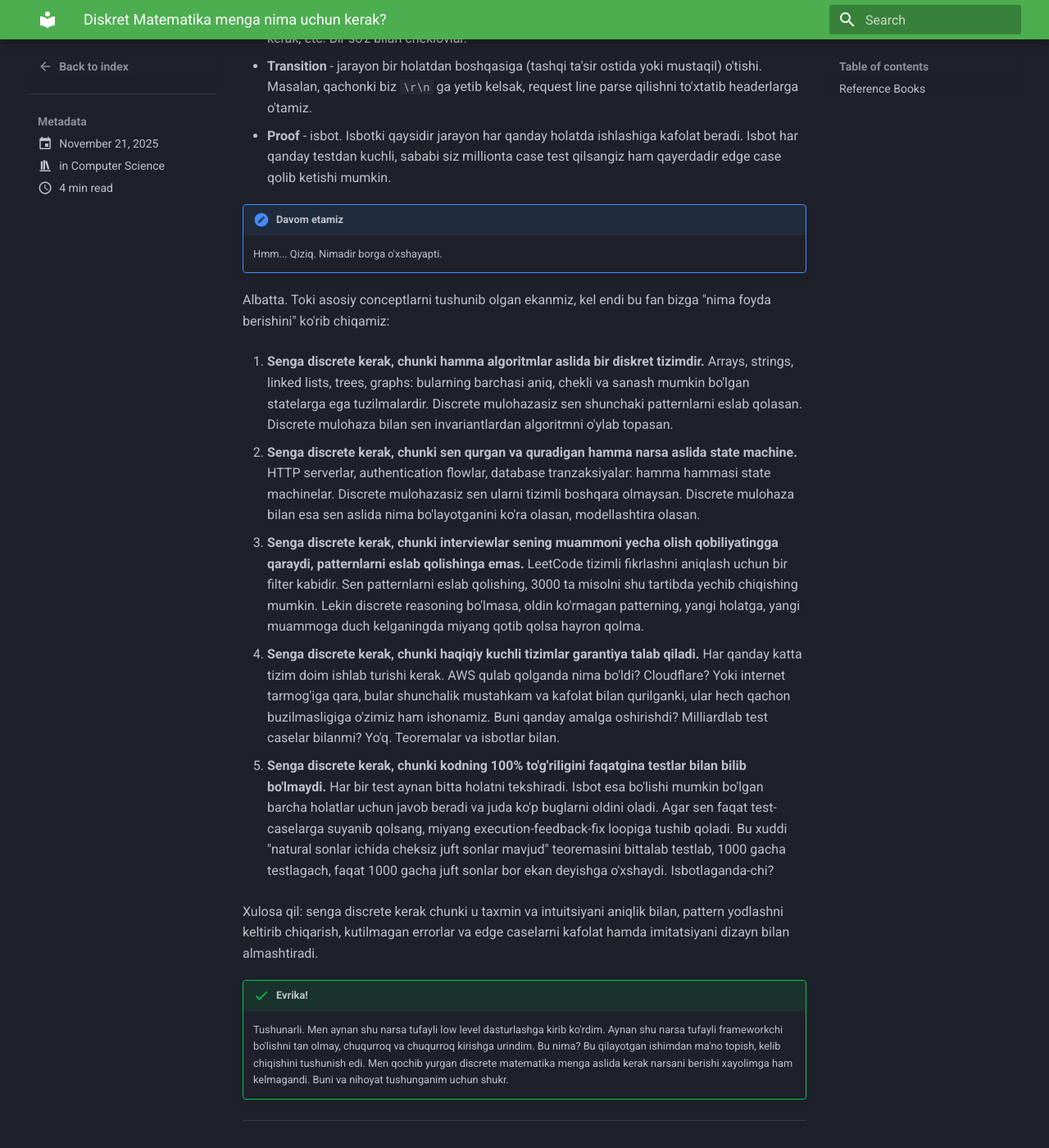
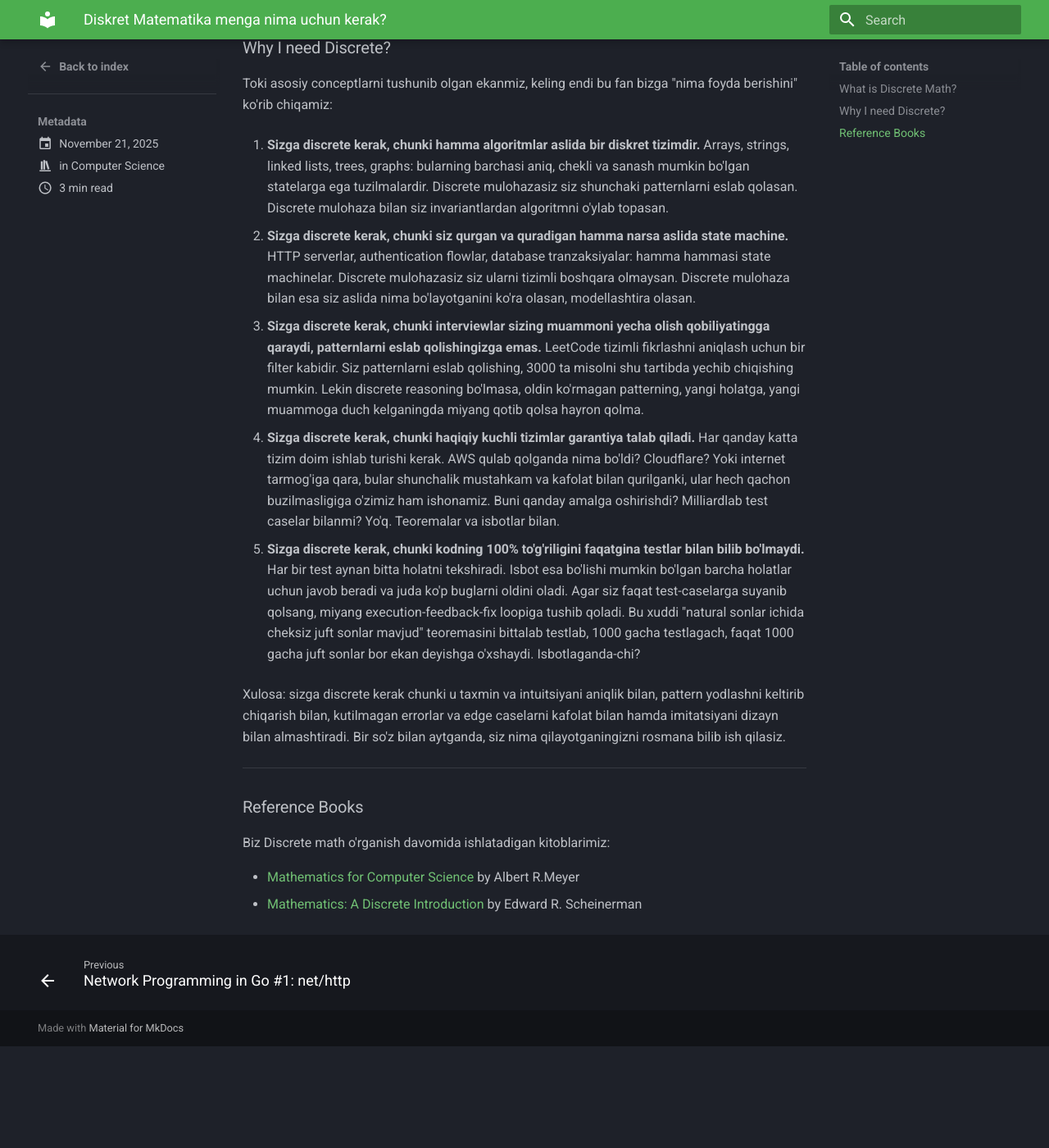
Before and after one commit to Samandar-Komilov/voidpdev, an MkDocs documentation site: the page built from docs/blog/posts/p9_why_discrete_math.md, in a window 1280 px wide and 1400 px high, scrolled down 1146 px. Shown: the whole window at 82% size. Built offline with MkDocs 1.6.1 and Material for MkDocs 9.7.7, drawn with Linux system fonts in a browser that asks for light colours; after the commit the page ends 2422 px from its top, so only the background shows below that; some of the changed text lies outside the part shown.

Commit message:
fix: discrete math post

```diff
--- a/docs/blog/posts/p9_why_discrete_math.md
+++ b/docs/blog/posts/p9_why_discrete_math.md
@@ -12,52 +12,42 @@ Mazkur postda menga diskret matematika nima uchun kerak ekani, nega shunchaki Le
 
 <!-- more -->
 
-!!! question "Discrete Math nima o'zi?"
-    U menga nimaga kerak? Men bir paytlar matematikadan chiqib ketganimda "dasturlash uchun bu integrallarni keragi yo'q, degandim".
+### What is Discrete Math?
 
-Bu savolga javob berishdan oldin aniqlashtirib olaylik: **Matematika nima o'zi?**
-
----
-
-Matematika bu sonlar va shakllarni o'rganuvchi fan. Bu ulkan fan hayotimizda biz o'ylagandan ham ko'proq jabhalarda namoyon bo'ladi. Lekin uni umumlashtirib 2 turga ajratish mumkin: **continuous** va **discrete**.
+Avvalo eslab olaylik, Matematika bu sonlar va shakllarni o'rganuvchi fan. Bu ulkan fan hayotimizda biz o'ylagandan ham ko'proq jabhalarda namoyon bo'ladi. Lekin uni umumlashtirib 2 turga ajratish mumkin: **continuous** va **discrete**.
 
 1. **Continuous** matematikada biz cheksiz bo'laklarga ega, uzluksiz va davomiy propertylarni o'rganamiz. Oddiy misol hammamizning uyimizda bor analog soat - soat, minut va sekund millari uzluksiz ravishda qimirlab turadi. Eng qizig'i ularning aniq state'lari ham yo'q, ya'ni agar eng kichik state sekund desak, undan ham kichikrog'i topiladi: 00:00:00 va 00:00:01 o'rtasida cheksiz kichik statelar mavjud. Bu oqim, bu davomiylik.
 2. **Discrete** matematika esa o'z navbatida raqamli soatga o'xshaydi, unda aniq statelar mavjud. 00:00 va 00:01 o'rtasida aniq 60 ta possible state bor, yarim sekund, 1/314 sekund degan narsalar mavjud emas!
 
-!!! warning "Menga nima foyda?"
-    Xo'p, tushundim. Bularni ko'p o'qiganman, eshitganman. **Lekin bu menga nima foyda beradi?** Qaysidir system muammosiga yaxshiroq yechim bera olamanmi? Interviewlarda yaxshiroq natija ko'rsata olamanmi?
-
-Bu menga nima kerak deyishni bas qil. Savolni o'zgartir: "Qaysi muammolarim faqat discrete bilan hal bo'ladi?". Bu savolga javob berishdan oldin atamalarga biroz to'xtalaman va keyin sabablar ro'yxatini tuzamiz.
+Muammo shundaki, biz doim o'zimizga "Bu menga nimaga kerak?" degan noaniq savol beramiz. Biz buning o'rniga "Discrete qaysi muammolarga yechim bo'ladi?" deb so'rashimiz kerak. Bu savolga javob berishdan oldin esa atamalarga biroz to'xtalamiz va keyin sabablar ro'yxatini tuzamiz.
 
 * **State** - ma'lum jarayonning aniq bir momentdagi holati. Masalan, HTTP requestni parse qilish bilan tushunsak, request kelgan momentdagi state `RequestReceived`, Request Line parse qilingan momentda `ParseRequestLine`, headerlar parse qilinganda `ParseHeader` va body parse qilinganda `BodyParse`. Jarayon yakunlanganda `RequestParsed` yoki agar error bo'lsa `RequestNotParsed`.
 * **Invariant** - jarayonda mavjud barcha statelar uchun rost bo'lishi kerak bo'lgan xususiyat. Masalan, HTTP requestda request line bo'lishi shart, headerlar soni nechtadirdan oshmasligi kerak, etc. Bir so'z bilan cheklovlar.
 * **Transition** - jarayon bir holatdan boshqasiga (tashqi ta'sir ostida yoki mustaqil) o'tishi. Masalan, qachonki biz `\r\n` ga yetib kelsak, request line parse qilishni to'xtatib headerlarga o'tamiz.
 * **Proof** - isbot. Isbotki qaysidir jarayon har qanday holatda ishlashiga kafolat beradi. Isbot har qanday testdan kuchli, sababi siz millionta case test qilsangiz ham qayerdadir edge case qolib ketishi mumkin.
 
-!!! Note "Davom etamiz"
-    Hmm... Qiziq. Nimadir borga o'xshayapti.
+---
 
-Albatta. Toki asosiy conceptlarni tushunib olgan ekanmiz, kel endi bu fan bizga "nima foyda berishini" ko'rib chiqamiz:
+### Why I need Discrete?
 
-1. **Senga discrete kerak, chunki hamma algoritmlar aslida bir diskret tizimdir.**
-Arrays, strings, linked lists, trees, graphs: bularning barchasi aniq, chekli va sanash mumkin bo'lgan statelarga ega tuzilmalardir. Discrete mulohazasiz sen shunchaki patternlarni eslab qolasan. Discrete mulohaza bilan sen invariantlardan algoritmni o'ylab topasan.
+Toki asosiy conceptlarni tushunib olgan ekanmiz, keling endi bu fan bizga "nima foyda berishini" ko'rib chiqamiz:
 
-2. **Senga discrete kerak, chunki sen qurgan va quradigan hamma narsa aslida state machine.**
-HTTP serverlar, authentication flowlar, database tranzaksiyalar: hamma hammasi state machinelar. Discrete mulohazasiz sen ularni tizimli boshqara olmaysan. Discrete mulohaza bilan esa sen aslida nima bo'layotganini ko'ra olasan, modellashtira olasan.
+1. **Sizga discrete kerak, chunki hamma algoritmlar aslida bir diskret tizimdir.**
+Arrays, strings, linked lists, trees, graphs: bularning barchasi aniq, chekli va sanash mumkin bo'lgan statelarga ega tuzilmalardir. Discrete mulohazasiz siz shunchaki patternlarni eslab qolasan. Discrete mulohaza bilan siz invariantlardan algoritmni o'ylab topasan.
 
-3. **Senga discrete kerak, chunki interviewlar sening muammoni yecha olish qobiliyatingga qaraydi, patternlarni eslab qolishinga emas.**
-LeetCode tizimli fikrlashni aniqlash uchun bir filter kabidir. Sen patternlarni eslab qolishing, 3000 ta misolni shu tartibda yechib chiqishing mumkin. Lekin discrete reasoning bo'lmasa, oldin ko'rmagan patterning, yangi holatga, yangi muammoga duch kelganingda miyang qotib qolsa hayron qolma.
+2. **Sizga discrete kerak, chunki siz qurgan va quradigan hamma narsa aslida state machine.**
+HTTP serverlar, authentication flowlar, database tranzaksiyalar: hamma hammasi state machinelar. Discrete mulohazasiz siz ularni tizimli boshqara olmaysan. Discrete mulohaza bilan esa siz aslida nima bo'layotganini ko'ra olasan, modellashtira olasan.
 
-4. **Senga discrete kerak, chunki haqiqiy kuchli tizimlar garantiya talab qiladi.**
+3. **Sizga discrete kerak, chunki interviewlar sizing muammoni yecha olish qobiliyatingga qaraydi, patternlarni eslab qolishingizga emas.**
+LeetCode tizimli fikrlashni aniqlash uchun bir filter kabidir. Siz patternlarni eslab qolishing, 3000 ta misolni shu tartibda yechib chiqishing mumkin. Lekin discrete reasoning bo'lmasa, oldin ko'rmagan patterning, yangi holatga, yangi muammoga duch kelganingda miyang qotib qolsa hayron qolma.
+
+4. **Sizga discrete kerak, chunki haqiqiy kuchli tizimlar garantiya talab qiladi.**
 Har qanday katta tizim doim ishlab turishi kerak. AWS qulab qolganda nima bo'ldi? Cloudflare? Yoki internet tarmog'iga qara, bular shunchalik mustahkam va kafolat bilan qurilganki, ular hech qachon buzilmasligiga o'zimiz ham ishonamiz. Buni qanday amalga oshirishdi? Milliardlab test caselar bilanmi? Yo'q. Teoremalar va isbotlar bilan.
 
-5. **Senga discrete kerak, chunki kodning 100% to'g'riligini faqatgina testlar bilan bilib bo'lmaydi.**
-Har bir test aynan bitta holatni tekshiradi. Isbot esa bo'lishi mumkin bo'lgan barcha holatlar uchun javob beradi va juda ko'p buglarni oldini oladi. Agar sen faqat test-caselarga suyanib qolsang, miyang execution-feedback-fix loopiga tushib qoladi. Bu xuddi "natural sonlar ichida cheksiz juft sonlar mavjud" teoremasini bittalab testlab, 1000 gacha testlagach, faqat 1000 gacha juft sonlar bor ekan deyishga o'xshaydi. Isbotlaganda-chi?
+5. **Sizga discrete kerak, chunki kodning 100% to'g'riligini faqatgina testlar bilan bilib bo'lmaydi.**
+Har bir test aynan bitta holatni tekshiradi. Isbot esa bo'lishi mumkin bo'lgan barcha holatlar uchun javob beradi va juda ko'p buglarni oldini oladi. Agar siz faqat test-caselarga suyanib qolsang, miyang execution-feedback-fix loopiga tushib qoladi. Bu xuddi "natural sonlar ichida cheksiz juft sonlar mavjud" teoremasini bittalab testlab, 1000 gacha testlagach, faqat 1000 gacha juft sonlar bor ekan deyishga o'xshaydi. Isbotlaganda-chi?
 
-Xulosa qil: senga discrete kerak chunki u taxmin va intuitsiyani aniqlik bilan, pattern yodlashni keltirib chiqarish, kutilmagan errorlar va edge caselarni kafolat hamda imitatsiyani dizayn bilan almashtiradi.
-
-!!! Success "Evrika!"
-    Tushunarli. Men aynan shu narsa tufayli low level dasturlashga kirib ko'rdim. Aynan shu narsa tufayli frameworkchi bo'lishni tan olmay, chuqurroq va chuqurroq kirishga urindim. Bu nima? Bu qilayotgan ishimdan ma'no topish, kelib chiqishini tushunish edi. Men qochib yurgan discrete matematika menga aslida kerak narsani berishi xayolimga ham kelmagandi. Buni va nihoyat tushunganim uchun shukr.
+Xulosa: sizga discrete kerak chunki u taxmin va intuitsiyani aniqlik bilan, pattern yodlashni keltirib chiqarish bilan, kutilmagan errorlar va edge caselarni kafolat bilan hamda imitatsiyani dizayn bilan almashtiradi. Bir so'z bilan aytganda, siz nima qilayotganingizni rosmana bilib ish qilasiz.
 
 ---
 
```
